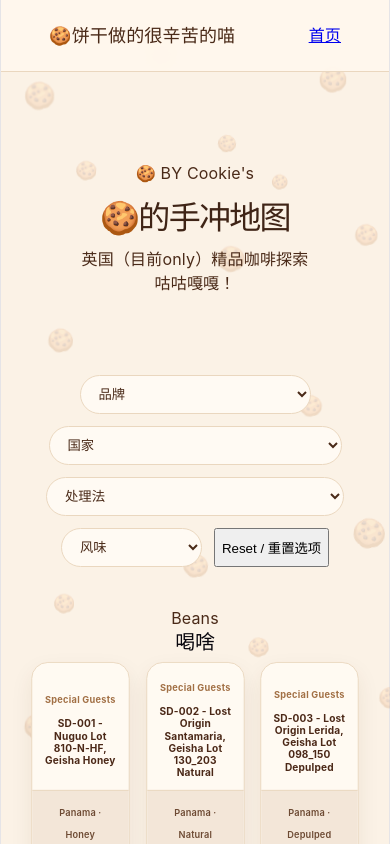
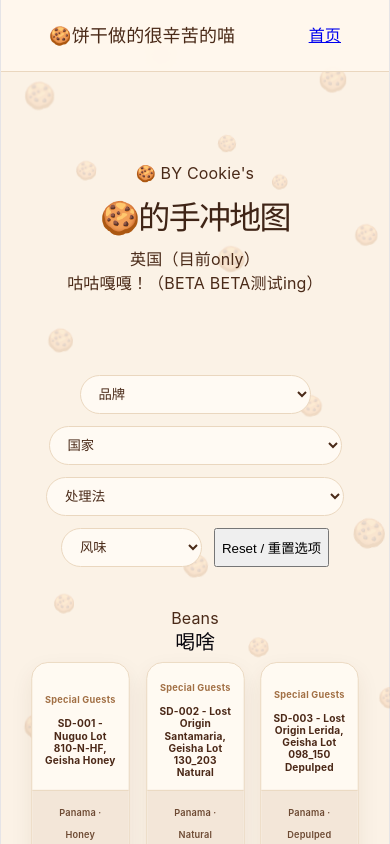
Before and after one commit to davisfang66/coffee-explorer, a React (Vite) app: page / in a window 390 px wide. Shown: the top 844 px of the page. Built offline with nearby package versions, Linux system fonts and the light colour scheme.

Commit message:
fix mobile viewport

```diff
--- a/src/components/Hero.jsx
+++ b/src/components/Hero.jsx
@@ -7,13 +7,13 @@ function Hero() {
         <h1>🍪的手冲地图</h1>
 
         <p className="hero-subtitle">
-          英国（目前only）精品咖啡探索
+          英国（目前only）
         </p>
 
 
 
         <p className="hero-hint">
-          咕咕嘎嘎！
+          咕咕嘎嘎！（BETA BETA测试ing）
         </p>
 
       </section>
```
